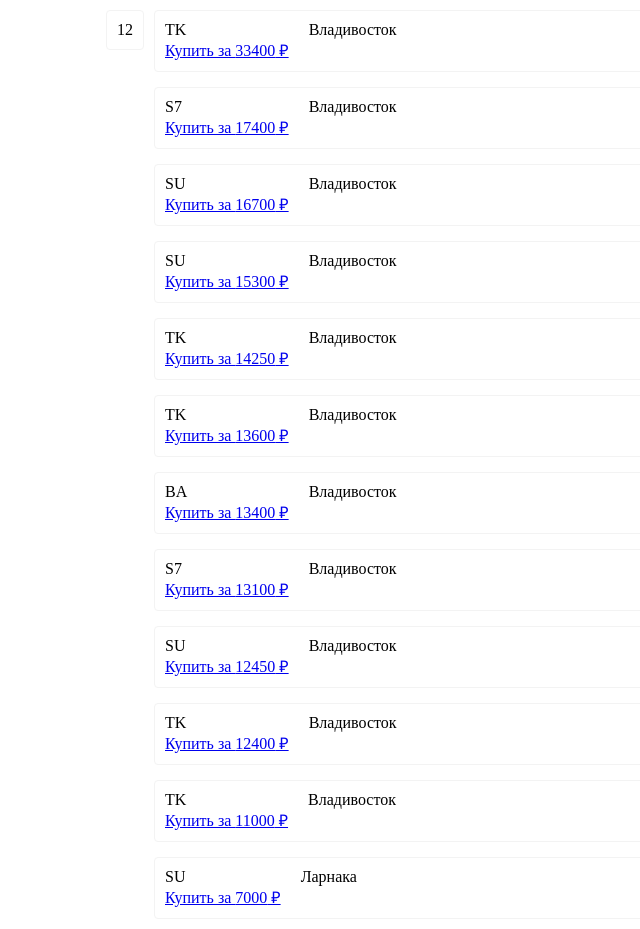
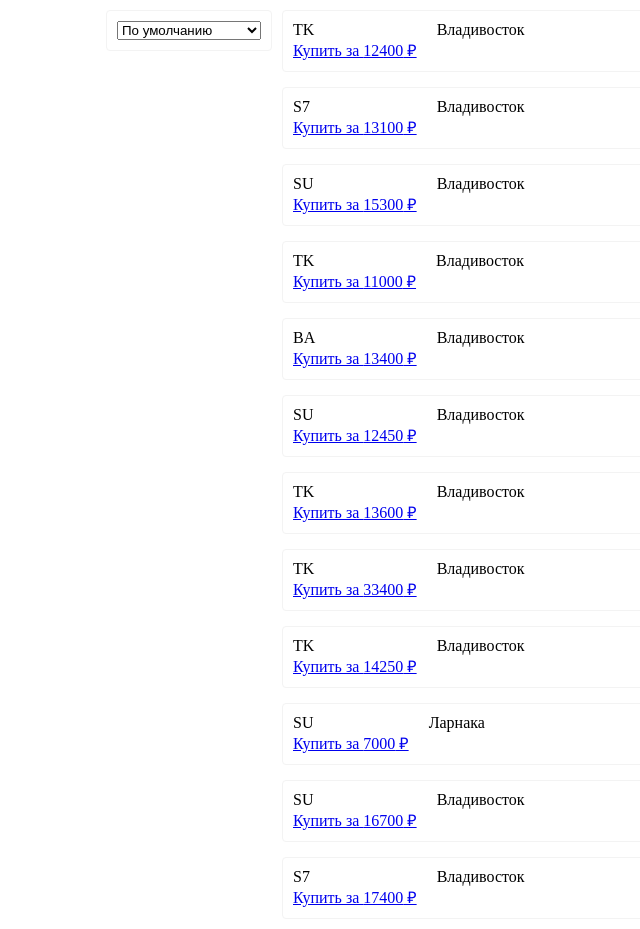
Before and after one commit to rssXX/idea-platform-testovoe, a React (Vite) app: page / in a window 1280 px wide. Shown: the whole page, without its empty margins (44-684 px from the left). Built offline with nearby package versions, Linux system fonts and the light colour scheme.

Commit message:
сортировка

```diff
--- a/src/components/main/blockFiltersAndSort/blockFiltersAndSort.tsx
+++ b/src/components/main/blockFiltersAndSort/blockFiltersAndSort.tsx
@@ -1,10 +1,21 @@
 import React from 'react';
 import styles from './blockFiltersAndSort.module.scss'
+import {useSortStore} from "../../../store";
 
 const BlockFiltersAndSort: React.FC = () => {
+    const { sortOption, setSortOption } = useSortStore();
+
+    const handleSortChange = (event: React.ChangeEvent<HTMLSelectElement>) => {
+        setSortOption(event.target.value as 'default' | 'cheap-first' | 'expensive-first');
+    };
+
     return (
         <div className={`${styles.container}`}>
-            12
+            <select value={sortOption} onChange={handleSortChange}>
+                <option value="default">По умолчанию</option>
+                <option value="cheap-first">Сначала недорогие</option>
+                <option value="expensive-first">Сначала дорогие</option>
+            </select>
         </div>
     );
 };
--- a/src/components/main/blockTickets/blockTickets.tsx
+++ b/src/components/main/blockTickets/blockTickets.tsx
@@ -1,11 +1,11 @@
 import React from 'react';
 import styles from './blockTickets.module.scss'
 import {Ticket} from '../ticket'
-import {TicketsInterface} from '../../../utils/interface'
 import json from '../../../assets/tickets.json'
+import {useSortedItems} from "../../../utils/hooks";
 
 const BlockTickets: React.FC = () => {
-    const [tickets, setTickets] = React.useState<TicketsInterface[]>(json.tickets.sort((a, b) => b.price - a.price) || []);
+    const tickets = useSortedItems(json.tickets || []);
 
     return (
         <div className={`${styles.container}`}>
--- /dev/null
+++ b/src/store/index.ts
@@ -0,0 +1,5 @@
+import useSortStore from "./sortStore.ts";
+
+export {
+    useSortStore,
+}
--- /dev/null
+++ b/src/store/sortStore.ts
@@ -0,0 +1,15 @@
+import { create } from 'zustand';
+
+type SortOption = 'default' | 'cheap-first' | 'expensive-first';
+
+interface SortStore {
+    sortOption: SortOption;
+    setSortOption: (option: SortOption) => void;
+}
+
+const useSortStore = create<SortStore>((set) => ({
+    sortOption: 'default',
+    setSortOption: (option) => set({ sortOption: option }),
+}));
+
+export default useSortStore;
--- /dev/null
+++ b/src/utils/hooks/index.ts
@@ -0,0 +1,5 @@
+import useSortedItems from './useSortedItems.ts'
+
+export {
+    useSortedItems,
+}
--- /dev/null
+++ b/src/utils/hooks/useSortedItems.ts
@@ -0,0 +1,19 @@
+import {useMemo} from 'react';
+import {useSortStore} from "../../store";
+import {TicketsInterface} from '../interface'
+
+const useSortedItems = (items: TicketsInterface[]) => {
+    const { sortOption } = useSortStore();
+
+    return useMemo(() => {
+        if (sortOption === 'cheap-first') {
+            return [...items].sort((a, b) => a.price - b.price);
+        }
+        if (sortOption === 'expensive-first') {
+            return [...items].sort((a, b) => b.price - a.price);
+        }
+        return items;
+    }, [sortOption, items]);
+};
+
+export default useSortedItems
```
